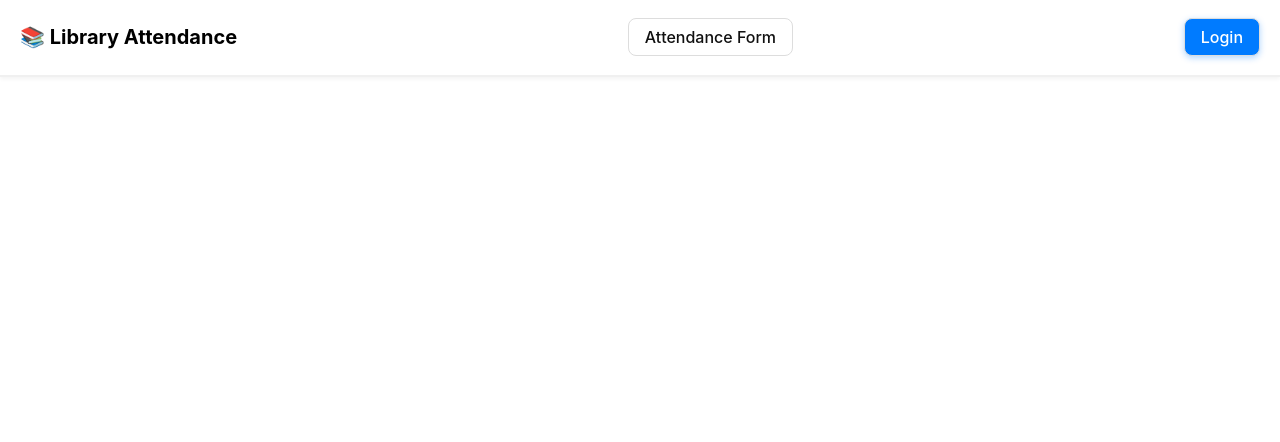
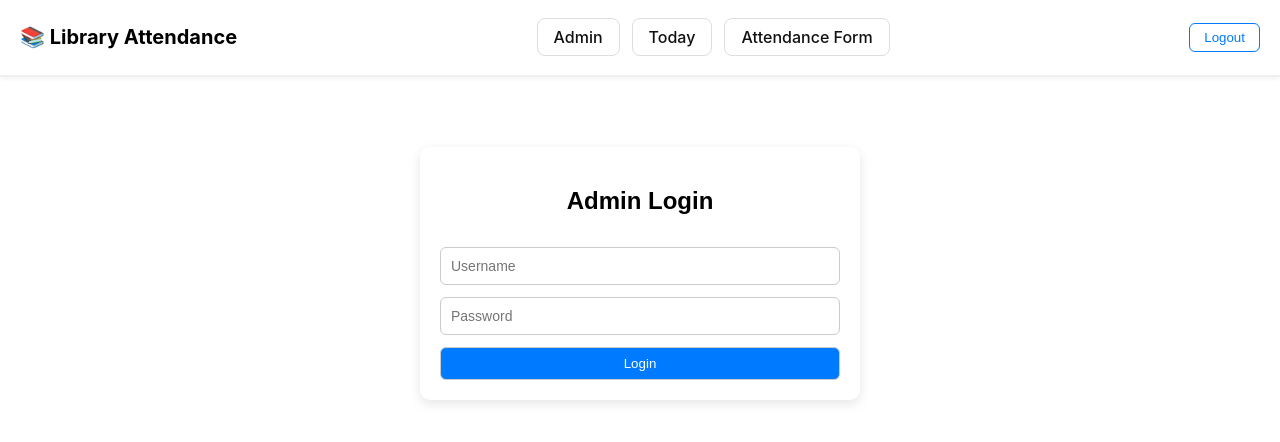
Before and after one commit to ritik62099/library-f, a React (Create React App) app: page /login in a window 1280 px wide. Shown: the top 442 px of the page. Built offline with nearby package versions, Linux system fonts and the light colour scheme; sample sign-in values are in the browser's storage.

Commit message:
update massage

```diff
--- a/src/App.js
+++ b/src/App.js
@@ -1,24 +1,24 @@
-import React from "react";
-import { BrowserRouter, Routes, Route } from "react-router-dom";
-import Navbar from "./components/Navbar";
-import Admin from "./pages/Admin";
-import Today from "./pages/Today";
-import AttendanceForm from "./pages/AttendanceForm";
+// import React from "react";
+// import { BrowserRouter, Routes, Route } from "react-router-dom";
+// import Navbar from "./components/Navbar";
+// import Admin from "./pages/Admin";
+// import Today from "./pages/Today";
+// import AttendanceForm from "./pages/AttendanceForm";
 
-export default function App() {
-  return (
-    <BrowserRouter>
-      <Navbar />
-      <main style={{ padding: 16 }}>
-        <Routes>
-          <Route path="/" element={<Admin />} />
-          <Route path="/today" element={<Today />} />
-          <Route path="/attendance" element={<AttendanceForm />} />
-        </Routes>
-      </main>
-    </BrowserRouter>
-  );
-}
+// export default function App() {
+//   return (
+//     <BrowserRouter>
+//       <Navbar />
+//       <main style={{ padding: 16 }}>
+//         <Routes>
+//           <Route path="/" element={<Admin />} />
+//           <Route path="/today" element={<Today />} />
+//           <Route path="/attendance" element={<AttendanceForm />} />
+//         </Routes>
+//       </main>
+//     </BrowserRouter>
+//   );
+// }
 
 
 // // src/App.js
@@ -77,59 +77,59 @@ export default function App() {
 
 
 
-// import { useState, useEffect } from "react";
-// import { BrowserRouter as Router, Routes, Route, Navigate } from "react-router-dom";
+import { useState, useEffect } from "react";
+import { BrowserRouter as Router, Routes, Route, Navigate } from "react-router-dom";
 
-// import Navbar from "./components/Navbar";
-// import Admin from "./pages/Admin";
-// import AttendanceForm from "./pages/AttendanceForm";
-// import Today from "./pages/Today";
-// import Login from "./pages/LoginForm";
+import Navbar from "./components/Navbar";
+import Admin from "./pages/Admin";
+import AttendanceForm from "./pages/AttendanceForm";
+import Today from "./pages/Today";
+import Login from "./pages/LoginForm";
 
-// function App() {
-//   const [isAdminLoggedIn, setIsAdminLoggedIn] = useState(false);
+function App() {
+  const [isAdminLoggedIn, setIsAdminLoggedIn] = useState(false);
 
-//   // Page load par token check karo
-//   useEffect(() => {
-//     const token = localStorage.getItem("token");
-//     if (token) setIsAdminLoggedIn(true);
-//   }, []);
+  // Page load par token check karo
+  useEffect(() => {
+    const token = localStorage.getItem("token");
+    if (token) setIsAdminLoggedIn(true);
+  }, []);
 
-//   const handleLogin = () => setIsAdminLoggedIn(true);
-//   const handleLogout = () => {
-//     localStorage.removeItem("token");
-//     setIsAdminLoggedIn(false);
-//   };
+  const handleLogin = () => setIsAdminLoggedIn(true);
+  const handleLogout = () => {
+    localStorage.removeItem("token");
+    setIsAdminLoggedIn(false);
+  };
 
-//   return (
-//     <Router>
-//       <Navbar isAdminLoggedIn={isAdminLoggedIn} onLogout={handleLogout} />
-//       <div style={{ padding: "20px" }}>
-//         <Routes>
-//           {/* Login route */}
-//           <Route path="/login" element={<Login onLogin={handleLogin} />} />
+  return (
+    <Router>
+      <Navbar isAdminLoggedIn={isAdminLoggedIn} onLogout={handleLogout} />
+      <div style={{ padding: "20px" }}>
+        <Routes>
+          {/* Login route */}
+          <Route path="/login" element={<Login onLogin={handleLogin} />} />
 
-//           {/* Admin dashboard - protected */}
-//           <Route
-//             path="/"
-//             element={isAdminLoggedIn ? <Admin /> : <Navigate to="/login" />}
-//           />
+          {/* Admin dashboard - protected */}
+          <Route
+            path="/"
+            element={isAdminLoggedIn ? <Admin /> : <Navigate to="/login" />}
+          />
 
-//           {/* Attendance form - open for students */}
-//           <Route path="/attendance" element={<AttendanceForm />} />
+          {/* Attendance form - open for students */}
+          <Route path="/attendance" element={<AttendanceForm />} />
 
-//           {/* Today's attendance - protected */}
-//           <Route
-//             path="/today"
-//             element={isAdminLoggedIn ? <Today /> : <Navigate to="/login" />}
-//           />
+          {/* Today's attendance - protected */}
+          <Route
+            path="/today"
+            element={isAdminLoggedIn ? <Today /> : <Navigate to="/login" />}
+          />
 
-//           {/* Catch-all redirect */}
-//           <Route path="*" element={<Navigate to="/" />} />
-//         </Routes>
-//       </div>
-//     </Router>
-//   );
-// }
+          {/* Catch-all redirect */}
+          <Route path="*" element={<Navigate to="/" />} />
+        </Routes>
+      </div>
+    </Router>
+  );
+}
 
-// export default App;
+export default App;
```
